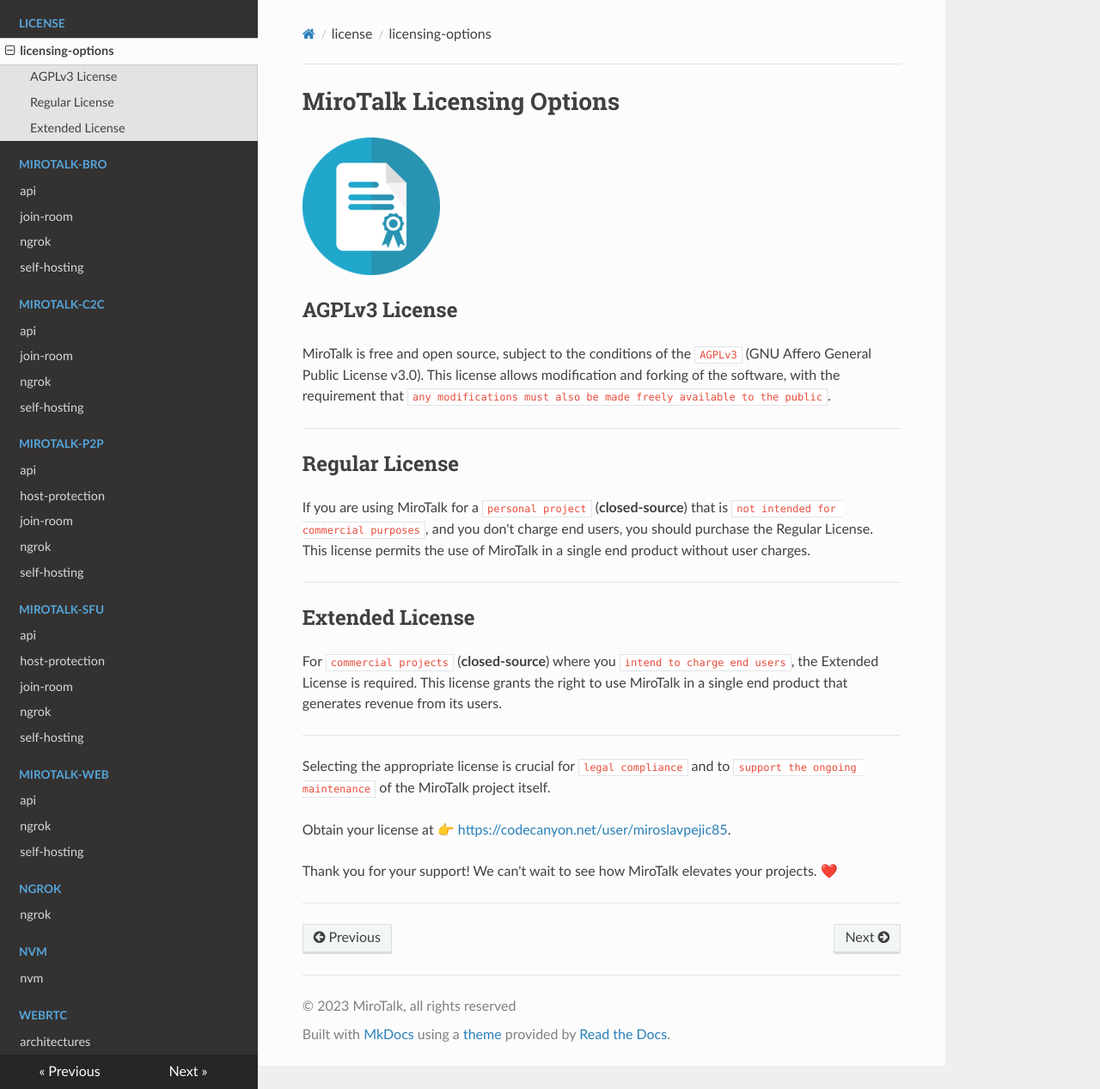
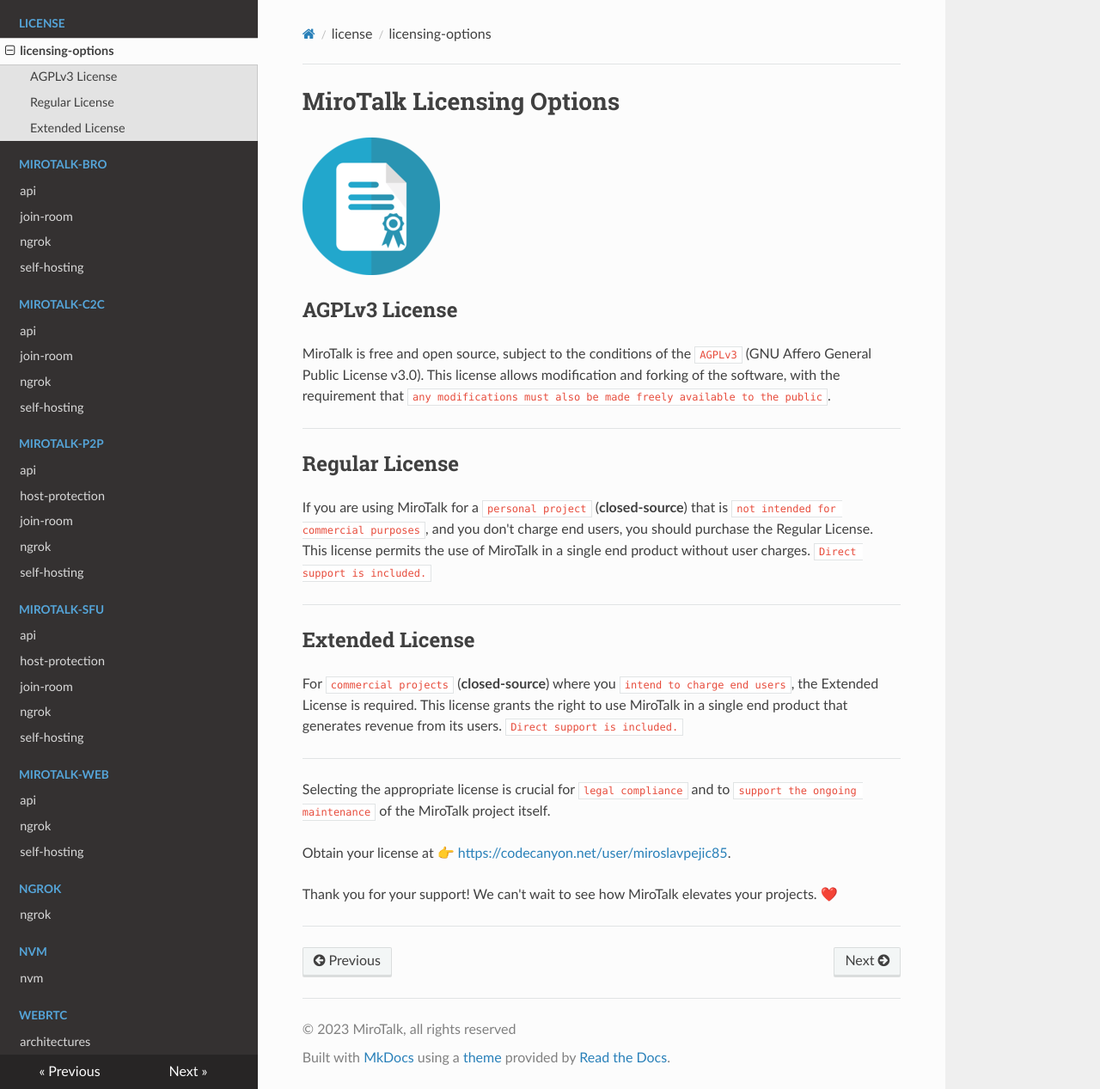
Before and after one commit to miroslavpejic85/mirotalk-docs, an MkDocs documentation site: the page built from docs/license/licensing-options.md, in a window 1280 px wide and 1267 px high. Shown: the whole window at 86% size. Built offline with MkDocs 1.6.1, drawn with Linux system fonts in a browser that asks for light colours; nearby versions of some CDN libraries.

Commit message:
[mirotalkdocs] - update docs

```diff
--- a/docs/license/licensing-options.md
+++ b/docs/license/licensing-options.md
@@ -10,13 +10,13 @@
 
 ## Regular License
 
-If you are using MiroTalk for a `personal project` (**closed-source**) that is `not intended for commercial purposes`, and you don't charge end users, you should purchase the Regular License. This license permits the use of MiroTalk in a single end product without user charges.
+If you are using MiroTalk for a `personal project` (**closed-source**) that is `not intended for commercial purposes`, and you don't charge end users, you should purchase the Regular License. This license permits the use of MiroTalk in a single end product without user charges. `Direct support is included.`
 
 ---
 
 ## Extended License
 
-For `commercial projects` (**closed-source**) where you `intend to charge end users`, the Extended License is required. This license grants the right to use MiroTalk in a single end product that generates revenue from its users.
+For `commercial projects` (**closed-source**) where you `intend to charge end users`, the Extended License is required. This license grants the right to use MiroTalk in a single end product that generates revenue from its users. `Direct support is included.`
 
 ---
 
```
Also changed, not shown: docs/mirotalk-p2p/host-protection.md (+1 -0 lines), docs/mirotalk-sfu/host-protection.md (+1 -0 lines).
